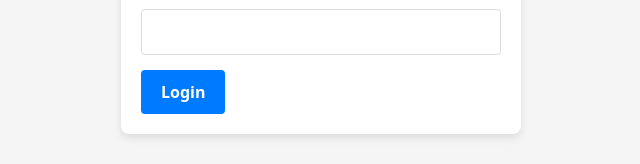
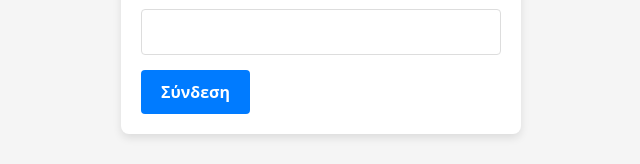
Before and after one commit to Zisimopoulou/stackblitz-starters-buqxvr, an Angular app: page /login in a window 1280 px wide. Shown: the part 427-591 px from the top of the page, without its empty margins (319-959 px from the left). Built offline with nearby package versions, Linux system fonts and the light colour scheme.

Commit message:
update admin page

```diff
--- a/src/app/admin/components/login/login.component.html
+++ b/src/app/admin/components/login/login.component.html
@@ -12,7 +12,7 @@
           <input type="password" id="password" [(ngModel)]="password" name="password" required class="form-control" autocomplete="off">
         </div>
 
-        <button type="submit" class="btn btn-primary">Login</button>
+        <button type="submit" class="btn btn-primary">Σύνδεση</button>
       </form>
     </div>
   </div>
```
